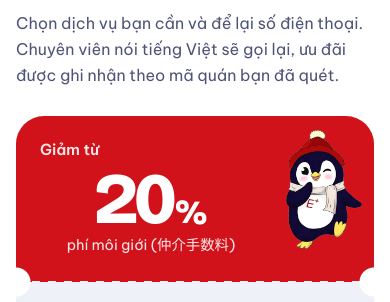
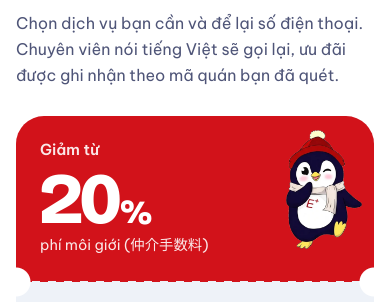
Before and after one commit to phuongnq1107/phuong-website, a website: page public/index.html in a window 390 px wide. Shown: the part 1112-1414 px from the top of the page. Drawn offline with nearby package versions, Linux system fonts and the light colour scheme.

Commit message:
Left-align coupon stub on mobile
Co-Authored-By: Claude Opus 5.5 <noreply@anthropic.com>
Claude-Session: https://claude.ai/code/session_01XzJQejEVcvHRzmrLoKcGAi

```diff
--- a/public/css/site.css
+++ b/public/css/site.css
@@ -198,7 +198,7 @@ section[id] { scroll-margin-top: 72px; }
   .ticket { grid-template-columns: 1fr; }
   .stub { flex-direction: row; flex-wrap: wrap; align-items: baseline; gap: 4px 14px; padding: 22px 24px 26px; }
   .stub-label { width: 100%; }
-  .stub { padding-right: 112px; }
+  .stub { padding-right: 112px; justify-content: flex-start; }
   .stub::after { top: auto; left: 0; right: 0; bottom: -1px; width: auto; height: 2px; background: repeating-linear-gradient(90deg, var(--frost) 0 8px, transparent 8px 16px); }
   .ticket::before, .ticket::after { display: none; }
   .stub::before {
```
